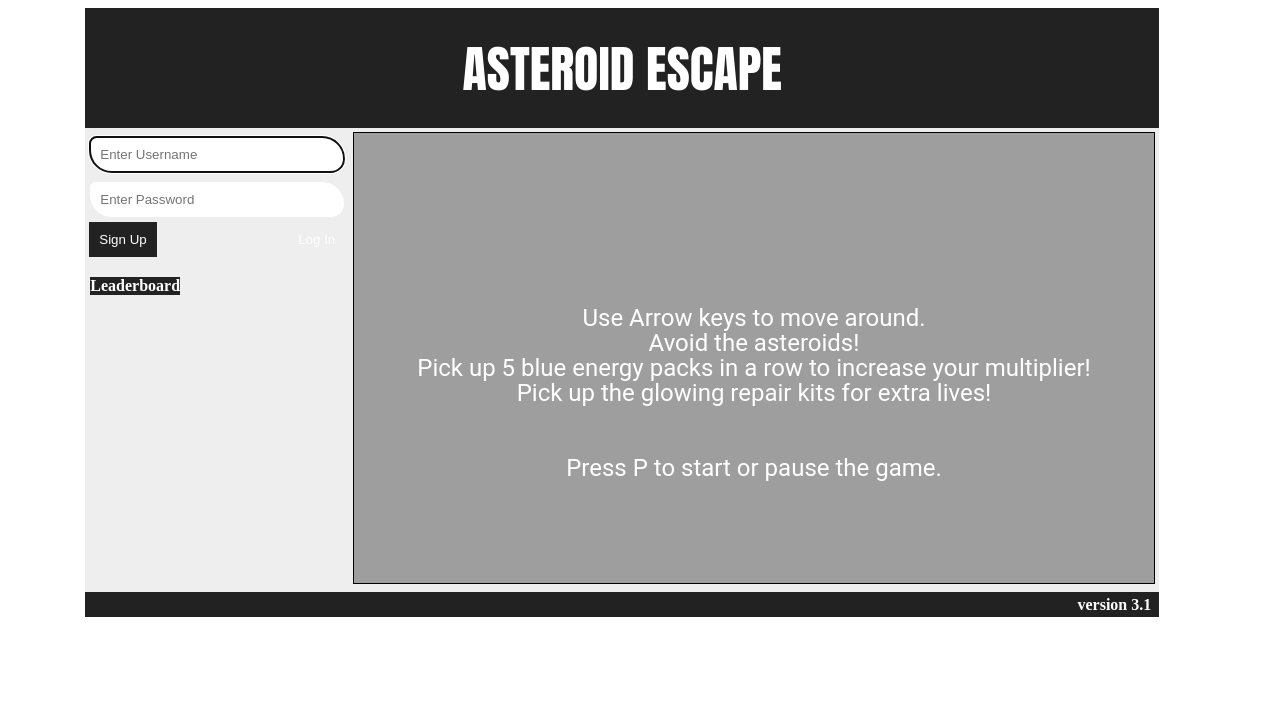
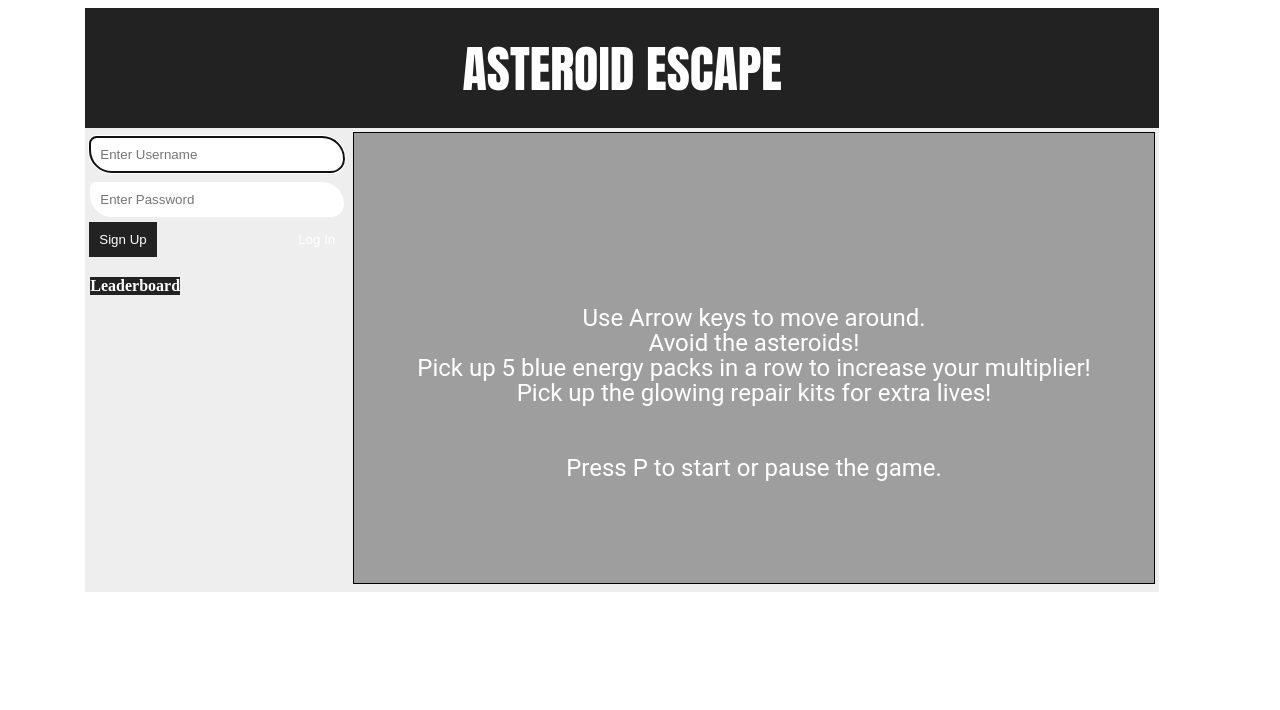
Before and after one commit to jackylau-nyc/Asteroid-Escape, a PHP site: page / in a window 1280 px wide. Shown: the top 710 px of the page. Run offline with PHP 8.4, Linux system fonts and the light colour scheme; data that the repository does not hold is empty.

Commit message:
adjusting front end

```diff
--- a/index.php
+++ b/index.php
@@ -104,8 +104,6 @@
 			<source src="health.mp3" type="audio/mp3">
 			Your browser does not support the audio element.
 		</audio>
-
-<tr><th colspan="3" style="height:25px; text-align:right">version 3.1 &nbsp </th></tr>
 </table>
 </div>
   </body>
```
